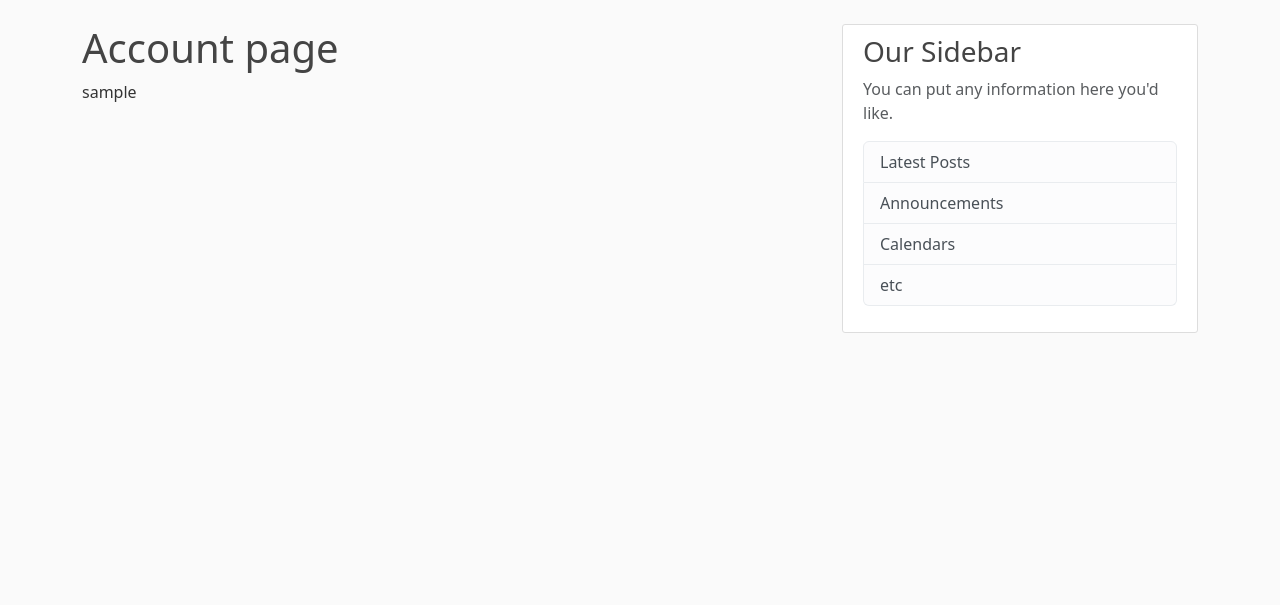
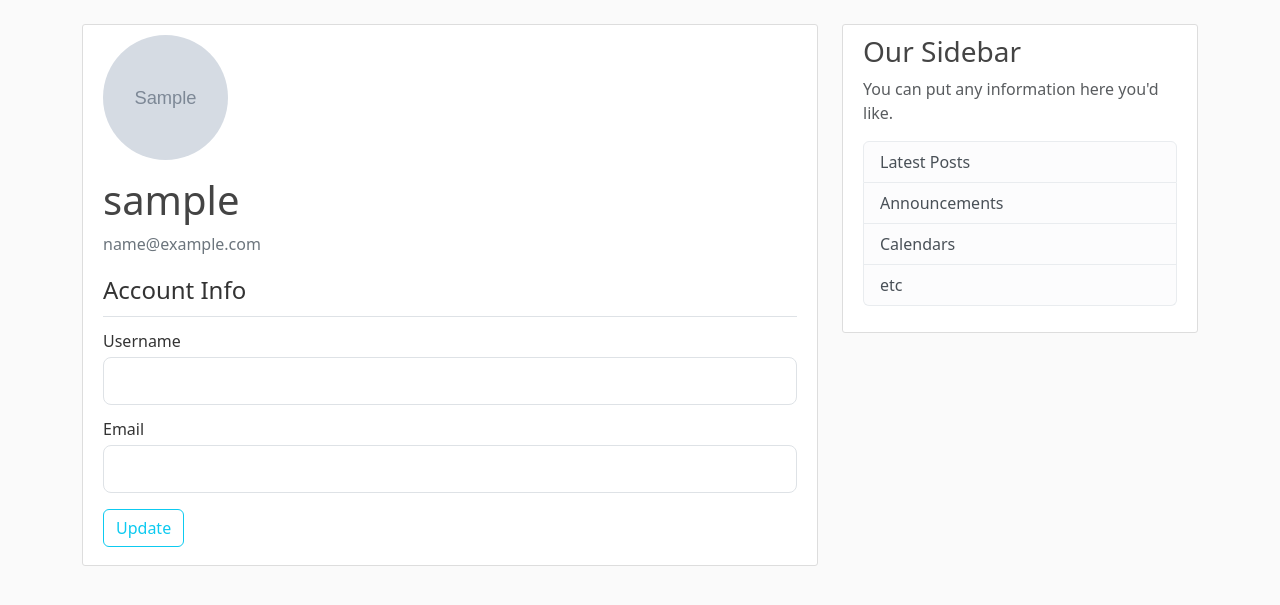
Before and after one commit to BugReportOnWeb/BlogPost, a Flask app: template blog_post/templates/account.html in a window 1280 px wide. Shown: the part 56-661 px from the top of the page. Run offline with Flask 2, Linux system fonts and the light colour scheme; a user stored in the database is signed in; tables that the repository leaves empty hold one stand-in row (values such as "Sample post"); the template is opened without the code that fills it: values that come from a table or form of the project are taken from there, most other values are stand-ins (such as "Sample title", 1, 10 or a date in 2020); grey boxes marked "Sample" are stand-in pictures.

Commit message:
Add user updation form

```diff
--- a/blog_post/templates/account.html
+++ b/blog_post/templates/account.html
@@ -2,6 +2,51 @@
 
 {% block title %}Account{% endblock %}
 {% block content %}
-    <h1>Account page</h1>
-    {{ current_user.username }}
+    <div class="content-section">
+        <div class="media">
+            <img class="rounded-circle account-img" src="{{ image_file }}">
+            <div class="media-body">
+                <h2 class="account-heading">{{ current_user.username }}</h2>
+                <p class="text-secondary">{{ current_user.email }}</p>
+            </div>
+        </div>
+
+        <form method="POST">
+            {{ form.hidden_tag() }}
+            <fieldset class="form-group">
+                <legend class="border-bottom pb-2">Account Info</legend>
+                <div class="form-group my-2">
+                    {{ form.username.label(class="form-control-label my-1") }}
+
+                    {% if form.username.errors %}
+                        {{ form.username(class="form-control form-control-lg is-invalid") }}
+                        <div class="invalid-feedback">
+                            {% for error in form.username.errors %}
+                                <span>{{ error }}</span>
+                            {% endfor %}
+                        </div>
+                    {% else %}
+                        {{ form.username(class="form-control form-control-lg") }}
+                    {% endif %}
+                </div>
+                <div class="form-group my-2">
+                    {{ form.email.label(class="form-control-label my-1") }}
+
+                    {% if form.email.errors %}
+                        {{ form.email(class="form-control form-control-lg is-invalid") }}
+                        <div class="invalid-feedback">
+                            {% for error in form.email.errors %}
+                                <span>{{ error }}</span>
+                            {% endfor %}
+                        </div>
+                    {% else %}
+                        {{ form.email(class="form-control form-control-lg") }}
+                    {% endif %}
+                </div>
+            </fieldset>
+            <div class="form-group my-2">
+                {{ form.submit(class="btn btn-outline-info") }}
+            </div>
+        </form>
+    </div>
 {% endblock %}
```
